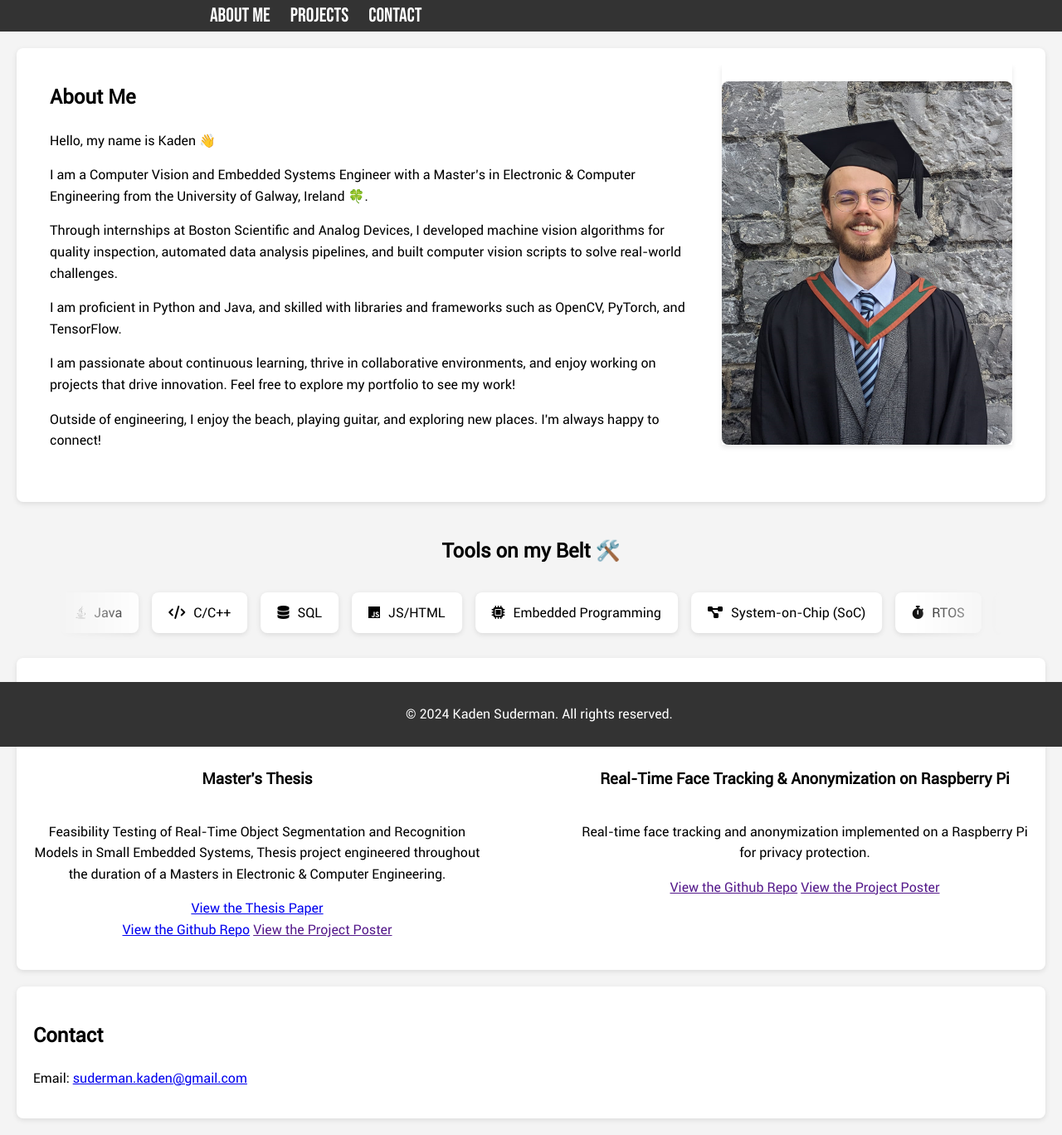
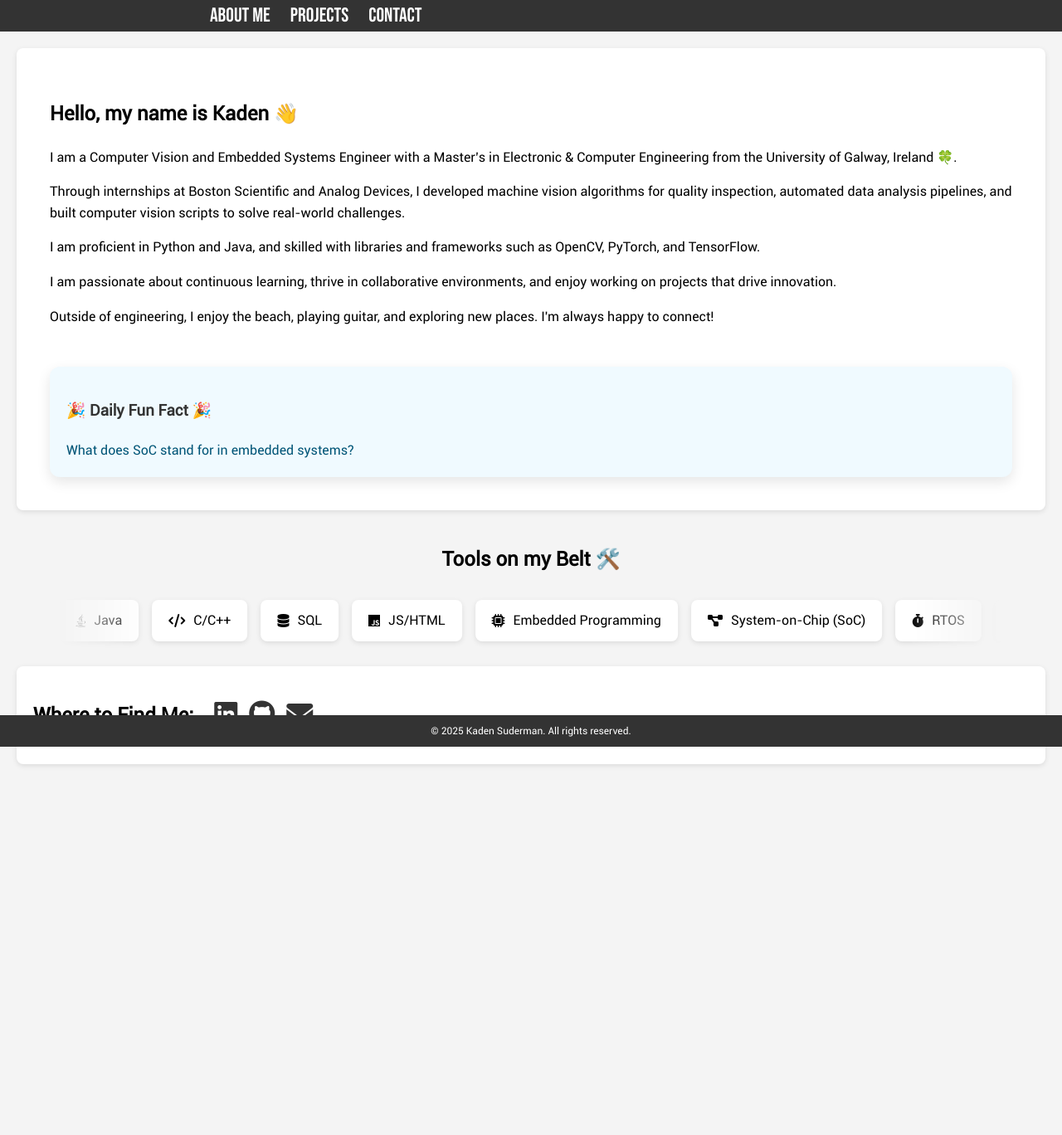
Before and after one commit to superKabe/superKabe.github.io, a Jekyll site: the page index.html, which Jekyll copies as it is, in a window 1280 px wide. Shown: the whole page at 83% size. Built offline with Jekyll 4.4.1, drawn with Linux system fonts in a browser that asks for light colours; after the commit the page ends 941 px from its top, so only the background shows below that.

Commit message:
Misc. Updates

```diff
--- /dev/null
+++ b/daily-question.js
@@ -0,0 +1,27 @@
+const questions = [
+    "What is the main function of a capacitor in a circuit?",
+    "What does RTOS stand for?",
+    "Which programming language is most commonly used for embedded systems?",
+    "What unit is used to measure electrical resistance?",
+    "Which number system is commonly used in digital electronics?",
+    "What is the name of the smallest unit of data in computing?",
+    "What does SoC stand for in embedded systems?",
+    "Which logic gate outputs true only when all inputs are true?",
+    "What is a microcontroller?",
+    "Which protocol is commonly used in IoT for message queuing?",
+    "Which tool is used for version control in software development?",
+    "What does the OSI model describe?",
+    "What does the Nyquist theorem relate to?",
+    "Which layer in a computer system directly interfaces with hardware?",
+    "Which software is used to simulate circuits like LTspice?",
+    "What is a flip-flop used for in digital logic?",
+    "What does the acronym 'PCB' stand for?",
+    "What is an interrupt in embedded systems?",
+    "Which signal processing technique is used to reduce noise?",
+    "Which language is commonly used in FPGA design?"
+  ];
+
+  const todayIndex = new Date().getDate() % questions.length;
+  document.addEventListener("DOMContentLoaded", function () {
+    document.getElementById("dailyQuestion").textContent = questions[todayIndex];
+  });
--- a/index.html
+++ b/index.html
@@ -14,33 +14,36 @@
         <nav>
             <ul>
                 <li><a href="#about" class="bebas-links">About Me</a></li>
-                <li><a href="#projects" class="bebas-links">Projects</a></li>
+                <li><a href="projects.html" class="bebas-links">Projects</a></li>
                 <li><a href="#contact" class="bebas-links">Contact</a></li>
             </ul>
         </nav>
     </header>
 
     <section id="about">
-        <div class="about-me">
-            <div class="text">
-                <h2>About Me</h2>
-                <p>Hello, my name is Kaden 👋</p>
+        <div class="about-wrapper">
+
+          <!-- About Me Section -->
+          <div class="about-content">
+            <h2>Hello, my name is Kaden 👋</h2>
             <p>I am a Computer Vision and Embedded Systems Engineer with a Master’s in Electronic & Computer Engineering from the University of Galway, Ireland 🍀.</p>
             <p>Through internships at Boston Scientific and Analog Devices, I developed machine vision algorithms for quality inspection, automated data analysis pipelines, and built computer vision scripts to solve real-world challenges.</p>
             <p>I am proficient in Python and Java, and skilled with libraries and frameworks such as OpenCV, PyTorch, and TensorFlow.</p>
-                <p>I am passionate about continuous learning, thrive in collaborative environments, and enjoy working on projects that drive innovation. Feel free to explore my portfolio to see my work!</p>
+            <p>I am passionate about continuous learning, thrive in collaborative environments, and enjoy working on projects that drive innovation.</p>
             <p>Outside of engineering, I enjoy the beach, playing guitar, and exploring new places. I'm always happy to connect!</p>
-                <nav>
-                    <ul>
-                        <li><a href="#about">See My Resume</a></li>
-                    </ul>
-                </nav>
           </div>
-            <div class="image">
-                <img src="img/about/Grad_Photo.png" alt="Kaden Suderman" class="about-image">
+
+          <!-- Daily Fun Fact Section -->
+          <div class="daily-question">
+            <h3>🎉 Daily Fun Fact 🎉</h3>
+            <div id="dailyQuestion" class="question-box">
+              Loading question...
             </div>
           </div>
+
+        </div>
       </section>
+
 
     <div class="skills-scroll-wrapper">
         <h2 style="text-align: center;">Tools on my Belt 🛠️</h2>
@@ -84,49 +87,26 @@
     </div>
 
 
-    <section id="projects">
-        <h2 style="text-align: center;">My Projects</h2>
-        <div class="project-list">
-            <div class="project-item">
-                <h3>Master's Thesis</h3>
-                <div class="slideshow-container">
-                    <div class="slide active">
-                        <img src="img/Thesis_photo.png" alt="Master's Thesis">
-                    </div>
-                    <div class="slide">
-                        <img src="img/map-image.png" alt="Another Project Image">
-                    </div>
-                    <!-- Add more slides as needed -->
-                </div>
-                <p>Feasibility Testing of Real-Time Object Segmentation and Recognition Models in Small Embedded Systems,
-                    Thesis project engineered throughout the duration of a Masters in Electronic & Computer Engineering.</p>
-                <a href="docs/Masters Thesis - Kaden Suderman.pdf" target="_blank">View the Thesis Paper</a><br>
-                <a href="https://github.com/superKabe/Autonomous-Driving-with-Object-Segmentation" target="_blank">View the Github Repo</a>
-                <a href="" target="_blank">View the Project Poster</a>
-            </div>
-
-            <div class="project-item">
-                <h3>Real-Time Face Tracking & Anonymization on Raspberry Pi</h3>
-                <div class="slideshow-container">
-                    <div class="slide active">
-                        <img src="img/TYP_example.png" alt="Facial Anonymization Project">
-                    </div>
-                    <!-- Add more slides as needed -->
-                </div>
-                <p>Real-time face tracking and anonymization implemented on a Raspberry Pi for privacy protection.</p>
-                <a href="" target="_blank">View the Github Repo</a>
-                <a href="" target="_blank">View the Project Poster</a>
+    <section id="contact">
+        <div class="contact-header">
+          <h2>Where to Find Me:</h2>
+          <div class="contact-icons">
+            <a href="https://www.linkedin.com/in/your-linkedin" target="_blank" aria-label="LinkedIn">
+              <i class="fab fa-linkedin fa-2x"></i>
+            </a>
+            <a href="https://github.com/your-github" target="_blank" aria-label="GitHub">
+              <i class="fab fa-github fa-2x"></i>
+            </a>
+            <a href="mailto:your.email@example.com" aria-label="Email">
+              <i class="fas fa-envelope fa-2x"></i>
+            </a>
           </div>
         </div>
       </section>
 
-    <section id="contact">
-        <h2>Contact</h2>
-        <p>Email: <a href="mailto:suderman.kaden@gmail.com">suderman.kaden@gmail.com</a></p>
-    </section>
 
     <footer>
-        <p>&copy; 2024 Kaden Suderman. All rights reserved.</p>
+        <p>&copy; 2025 Kaden Suderman. All rights reserved.</p>
     </footer>
 
     <script>
@@ -164,5 +144,7 @@
         });
     </script>
 
+    <script src="daily-question.js"></script>
+
 </body>
 </html>
--- a/styles.css
+++ b/styles.css
@@ -18,6 +18,22 @@
     font-size: 1.5rem;
   }
 
+  .contact-header {
+    display: flex;
+    align-items: center;
+    gap: 15px;
+    flex-wrap: wrap;
+  }
+
+  .contact-icons a {
+    margin-left: 10px;
+    color: #333;
+    transition: color 0.3s;
+  }
+
+  .contact-icons a:hover {
+    color: #0077b5; /* or your theme color */
+  }
 
 body {
     font-family: 'Roboto-Regular', Roboto-Regular;
@@ -80,15 +96,20 @@ section {
     border-radius: 8px;
 }
 
+
 footer {
     text-align: center;
-    padding: 10px;
+    padding: 1px 0;
+    margin: 0;
     background-color: #333;
     color: #fff;
     position: fixed;
     bottom: 0;
     width: 100%;
+    font-size: 0.75rem;
+    line-height: 1;
 }
+
 
 .about-me {
     display: flex;
@@ -119,6 +140,44 @@ footer {
     height: auto;
     border-radius: 8px;
 }
+
+.about-wrapper {
+    display: flex;
+    flex-direction: row;
+    justify-content: space-between;
+    gap: 2rem;
+    flex-wrap: wrap;
+    padding: 20px;
+  }
+
+  .about-content {
+    flex: 1 1 60%;
+    min-width: 280px;
+  }
+
+  .daily-question {
+    flex: 1 1 35%;
+    background-color: #f0faff;
+    padding: 20px;
+    border-radius: 12px;
+    box-shadow: 0 6px 16px rgba(0, 0, 0, 0.1);
+    font-size: 1rem;
+    min-width: 280px;
+    color: #333;
+  }
+
+  .question-box {
+    margin-top: 10px;
+    font-weight: 500;
+    color: #005577;
+  }
+
+
+@keyframes fadeIn {
+    from { opacity: 0; }
+    to { opacity: 1; }
+}
+
 
 @media (min-width: 768px) {
     .about-me {
```
Also changed, not shown: projects.html (added, +67 -0 lines). Lines whose indentation alone changed are shown as unchanged.
